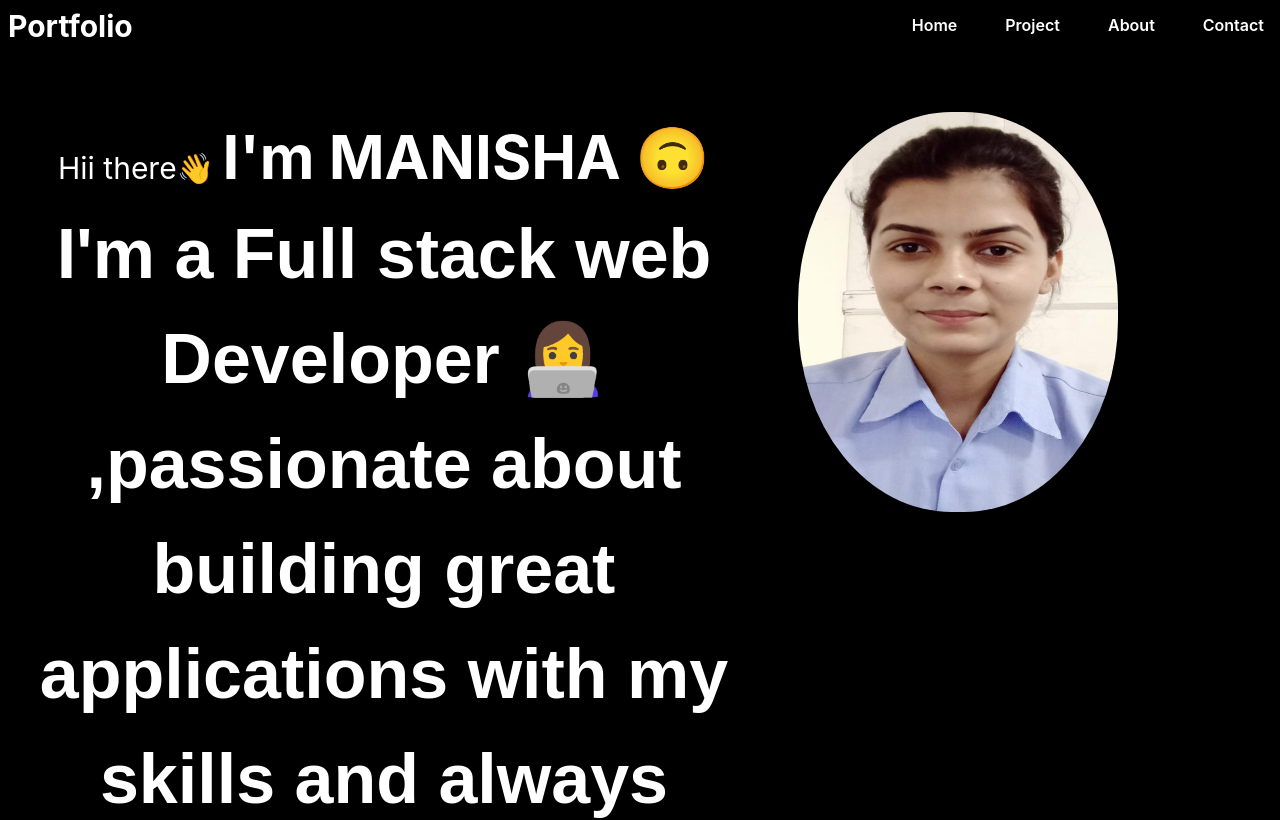
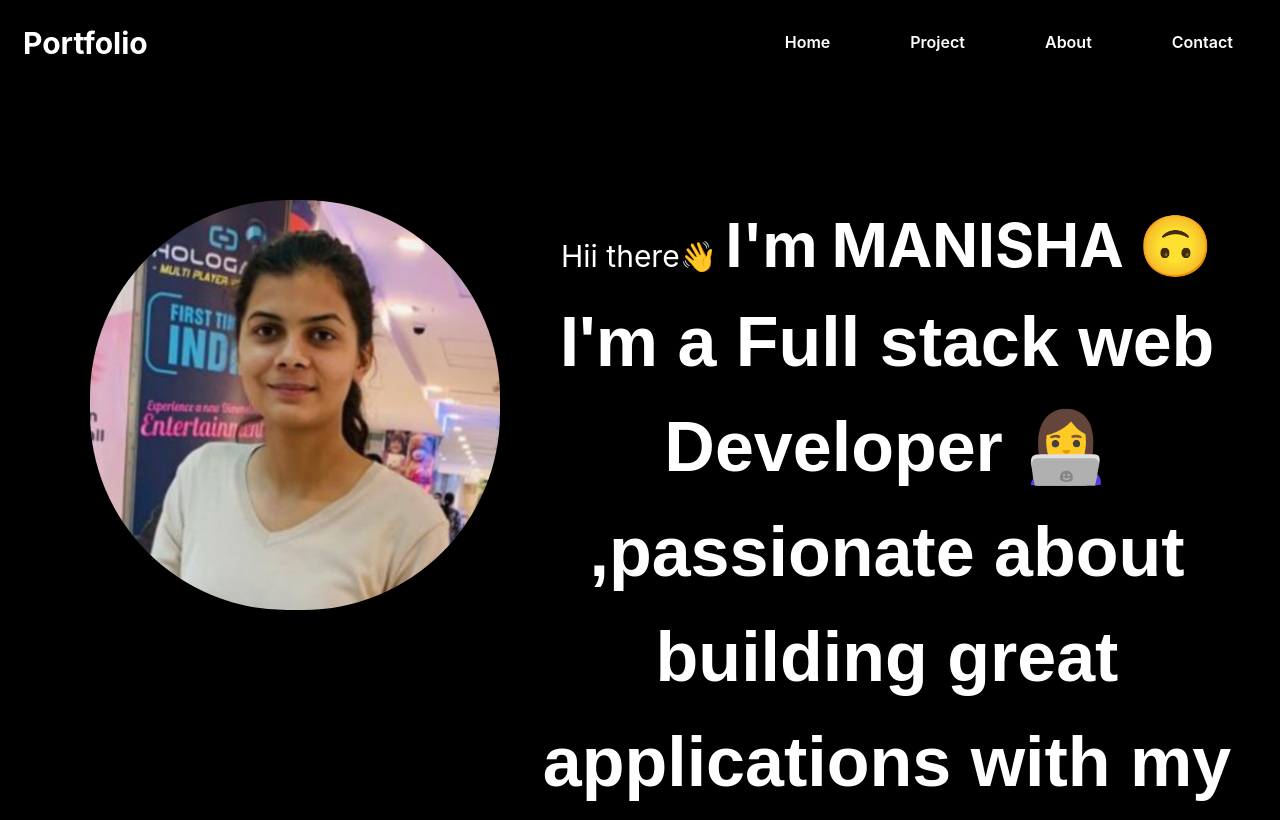
Before and after one commit to soroutmanisha2606/myportfolio, a React (Create React App) app: page /about in a window 1280 px wide. Shown: the top 820 px of the page. Built offline with nearby package versions, Linux system fonts and the light colour scheme.

Commit message:
adding changes

```diff
--- a/src/Allstyles/About.css
+++ b/src/Allstyles/About.css
@@ -4,15 +4,19 @@
     gap: 30px;
     font: bolder;
     font-size: 30px;
-    margin-top: 60px;
+    margin-top: 10%;
+    z-index: 1;
+    align-content: center;
+    margin-left: 90px;
+
 }
 .left_about{
     width: 60%;
     border:"2px solid white"
 }
 .my_img{
-    width: 320px;
-    height: 400px;
+    width: 410px;
+    height: 410px;
     border-radius: 48%;
 
 }
--- a/src/Allstyles/navbar.css
+++ b/src/Allstyles/navbar.css
@@ -0,0 +1,16 @@
+.nav{
+    position: fixed;
+    width: 100%;
+    padding: 15px;
+    z-index: 3;
+    margin-top: 0px;
+}
+.nav_link{
+    display: block;
+    padding: 0.5rem 1rem; }
+    .nav-link:hover, .nav-link:focus {
+      text-decoration: none; }
+    .nav-link.disabled {
+      color: #6c757d;
+      pointer-events: none;
+      cursor: default; }
--- a/src/Allstyles/project.css
+++ b/src/Allstyles/project.css
@@ -27,10 +27,12 @@
     font-size: 20px;
 }
 .single_projet_box{
+    margin-top: 10%;
     width: 90%;
     border-radius: 20px;
     padding: 10px;
     box-shadow: 0 0 20px white;
+ align-content: center;
 }
 .single_projet_box2{
     width: 45%;
@@ -41,6 +43,7 @@
     display: grid;
     grid-template-columns: repeat(2,1fr);
     gap: 15px;
+    margin-left: 60px;
   }
   .btn_box{
     display: flex;
--- a/src/App.css
+++ b/src/App.css
@@ -42,5 +42,6 @@
 
 *{
   background-color: black;
+  margin-top: 0px;
 }
 /* navbar */
--- a/src/Components/About.jsx
+++ b/src/Components/About.jsx
@@ -1,16 +1,17 @@
 import React from 'react'
 import "../Allstyles/About.css"
-import myphoto from "../images/photo.jpg"
+import myphoto from "../images/mypic.jpeg"
 const About = () => {
   return (
     <div className='About_parent'>
+       <div className='right_about'>
+          <img className='my_img' src={myphoto} alt='manisha'/>
+        </div>
       <div className='left_about'>
         <h1>Hii there👋 <span style={{fontSize:"60px",fontWeight:"bolder"}}> I'm MANISHA 🙃</span></h1>
         <h2> I'm a Full stack web Developer 👩‍💻 ,passionate about  building great applications with my  skills and always ready for exploring new opportunities .I am a Quick Learner And an Aspiring full stack web Developer with core knowledge of MERN stack Technology.I am looking for the Opportunities for enhancing my skills and Knowlegde </h2>
         </div>
-        <div className='right_about'>
-          <img className='my_img' src={myphoto} alt='manisha'/>
-        </div>
+
     </div>
   )
 }
--- a/src/Components/Home.jsx
+++ b/src/Components/Home.jsx
@@ -1,6 +1,7 @@
 import { Button, LightMode } from '@chakra-ui/react'
 import React from 'react'
 import { Link } from 'react-router-dom'
+import About from './About'
 import "../Allstyles/home.css"
 import Myname from '../Transistions/Myname'
 //import {introimg} from "../images/home_img_page.jpej"
@@ -138,6 +139,7 @@ const Home = () => {
         }
          </div>
     </div>
+    <About/>
     </div>
   )
 }
--- a/src/Components/Main.jsx
+++ b/src/Components/Main.jsx
@@ -7,6 +7,9 @@ const Main = () => {
   return (
     <>
     <Navbar/>
+    <br/>
+    <br/>
+    <br/>
    <Allroutes/>
    {/* <Footer/> */}
     </>
--- a/src/Components/Navbar.jsx
+++ b/src/Components/Navbar.jsx
@@ -2,18 +2,19 @@ import { Box, Button, ButtonGroup, Flex, Heading, Spacer } from '@chakra-ui/reac
 import React from 'react'
 import { Link } from 'react-router-dom'
 import "../App.css"
+import "../Allstyles/navbar.css"
 const Navbar = () => {
   return (
-    <div><Flex minWidth='max-content' alignItems='center' gap='2'>
+    <div className='nav'><Flex minWidth='max-content' alignItems='center' gap='2'>
     <Box p='2'>
      <Link to="/"><Heading size='lg' sx={{color:"white"}}>Portfolio</Heading></Link>
     </Box>
     <Spacer />
     <ButtonGroup gap='2'>
-    <Link to="/">  <Button colorScheme='black.100'>Home</Button></Link>
-    <Link to="/project"> <Button colorScheme='black'>Project</Button></Link>
-    <Link to="/about"><Button colorScheme='black'>About</Button></Link>
-    <Link to="/contact"><Button colorScheme='black'>Contact</Button></Link>
+    <Link to="/" className='nav_link'>  <Button colorScheme='black.100'>Home</Button></Link>
+    <Link to="/project" className='nav_link'> <Button colorScheme='black'>Project</Button></Link>
+    <Link to="/about" className='nav_link'><Button colorScheme='black'>About</Button></Link>
+    <Link to="/contact" className='nav_link'><Button colorScheme='black'>Contact</Button></Link>
     </ButtonGroup>
   </Flex></div>
   )
--- a/src/Components/Projects.jsx
+++ b/src/Components/Projects.jsx
@@ -13,7 +13,7 @@ const Projects = () => {
     <div className='project_main' >
       <div className='single_projet_box'  >
       <h1 className='Headings'>Revv Clone</h1>
-          <img className='rev_home' src={rev} width="100%"/>
+          <img className='rev_home' src={rev} width="100%" />
           <div>
             <div className='tech_tool'>
               <h1 className='Heading2'>Tech and Tools  Used-HTML,CSS,JS</h1>
```
Also changed, not shown: src/images/mypic.jpeg (added).
